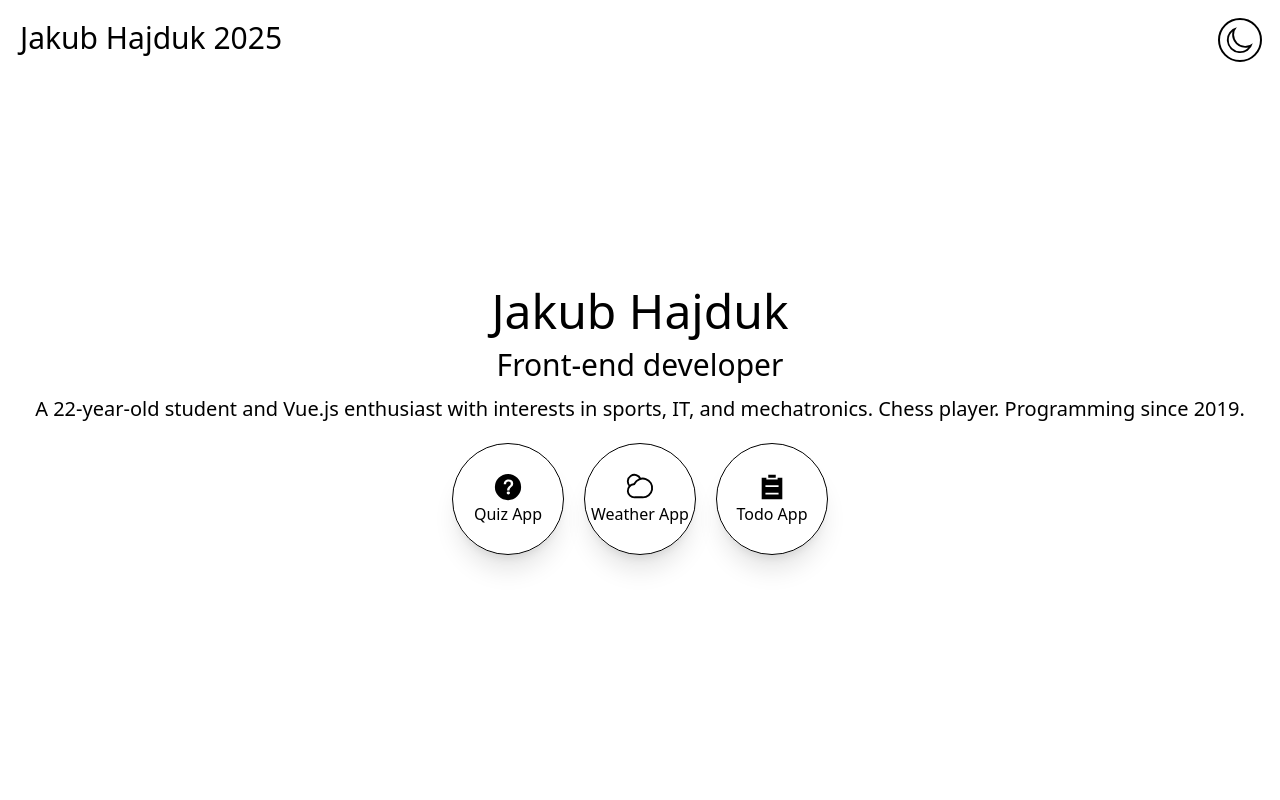
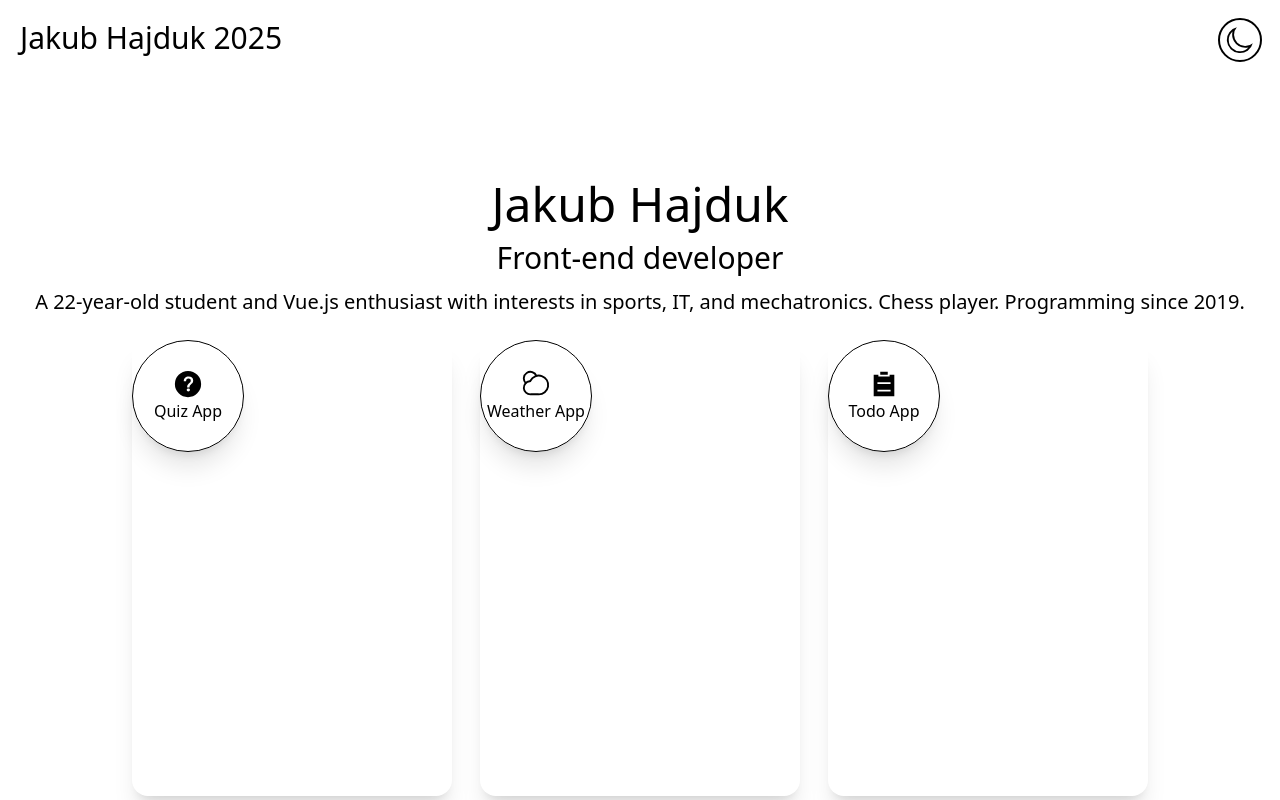
Before and after one commit to jakubhajduk53/portfolio-vue, a Vue app: page / in a window 1280 px wide. Built offline with nearby package versions, Linux system fonts and the light colour scheme.

Commit message:
feat: update project layout

```diff
--- a/src/App.vue
+++ b/src/App.vue
@@ -1,12 +1,8 @@
 <script setup lang="ts">
 import { ElIcon } from "element-plus";
-import {
-  Moon,
-  QuestionFilled,
-  PartlyCloudy,
-  List,
-} from "@element-plus/icons-vue";
+import { Moon } from "@element-plus/icons-vue";
 import { onMounted, watch, ref } from "vue";
+import ProjectsList from "./components/ProjectsList.vue";
 
 const darkmode = ref<boolean>(false);
 
@@ -29,7 +25,7 @@ watch(darkmode, (newValue) => {
 
 <template>
   <div class="flex flex-col h-full dark:bg-gray-800 dark:text-white">
-    <nav class="flex h-1/3 justify-between p-5">
+    <nav class="flex h-1/5 justify-between p-5">
       <div class="text-3xl">Jakub Hajduk 2025</div>
       <div
         class="flex items-center justify-center gap-5 outline-2 rounded-full h-10 w-10 hover:cursor-pointer select-none"
@@ -42,7 +38,7 @@ watch(darkmode, (newValue) => {
         <el-icon size="30"><Moon /></el-icon>
       </div>
     </nav>
-    <main class="flex flex-col h-2/3">
+    <main class="flex flex-col h-4/5">
       <section class="flex flex-col text-center mt-5 gap-3">
         <p class="text-5xl">Jakub Hajduk</p>
         <p class="text-3xl">Front-end developer</p>
@@ -52,36 +48,7 @@ watch(darkmode, (newValue) => {
         </p>
       </section>
       <section class="w-full flex-1 box-border flex gap-5 mt-5 justify-center">
-        <div>
-          <a
-            target="_blank"
-            href="https://quiz-2025.vercel.app/"
-            class="flex flex-col items-center justify-center border w-28 h-28 rounded-full shadow-xl"
-          >
-            <el-icon size="30"><QuestionFilled /></el-icon>
-            <div>Quiz App</div>
-          </a>
-        </div>
-        <div>
-          <a
-            target="_blank"
-            href="https://weather-app-jakubhajduk53s-projects.vercel.app/"
-            class="flex flex-col items-center justify-center border w-28 h-28 rounded-full shadow-xl"
-          >
-            <el-icon size="30"><PartlyCloudy /></el-icon>
-            <div>Weather App</div>
-          </a>
-        </div>
-        <div>
-          <a
-            target="_blank"
-            href="https://to-do-app-2025.vercel.app/"
-            class="flex flex-col items-center justify-center border w-28 h-28 rounded-full shadow-xl"
-          >
-            <el-icon size="30"><List /></el-icon>
-            <div>Todo App</div>
-          </a>
-        </div>
+        <ProjectsList />
       </section>
     </main>
   </div>
--- /dev/null
+++ b/src/components/ProjectComponent.vue
@@ -0,0 +1,24 @@
+<script setup lang="ts">
+import { ElIcon } from "element-plus";
+
+defineProps<{
+  href?: string;
+  text?: string;
+  icon?: typeof ElIcon;
+}>();
+</script>
+
+<template>
+  <div class="w-1/4 m-1 rounded-2xl shadow-xl">
+    <a
+      target="_blank"
+      :href="href"
+      class="flex flex-col items-center justify-center border w-28 h-28 rounded-full shadow-xl"
+    >
+      <el-icon size="30"><component :is="icon" /></el-icon>
+      <div>{{ text }}</div>
+    </a>
+  </div>
+</template>
+
+<style scoped></style>
--- /dev/null
+++ b/src/components/ProjectsList.vue
@@ -0,0 +1,24 @@
+<script setup lang="ts">
+import { QuestionFilled, PartlyCloudy, List } from "@element-plus/icons-vue";
+import ProjectComponent from "./ProjectComponent.vue";
+</script>
+
+<template>
+  <ProjectComponent
+    href="https://quiz-2025.vercel.app/"
+    text="Quiz App"
+    :icon="QuestionFilled"
+  />
+  <ProjectComponent
+    href="https://weather-app-jakubhajduk53s-projects.vercel.app/"
+    text="Weather App"
+    :icon="PartlyCloudy"
+  />
+  <ProjectComponent
+    href="https://to-do-app-2025.vercel.app/"
+    text="Todo App"
+    :icon="List"
+  />
+</template>
+
+<style scoped></style>
```
